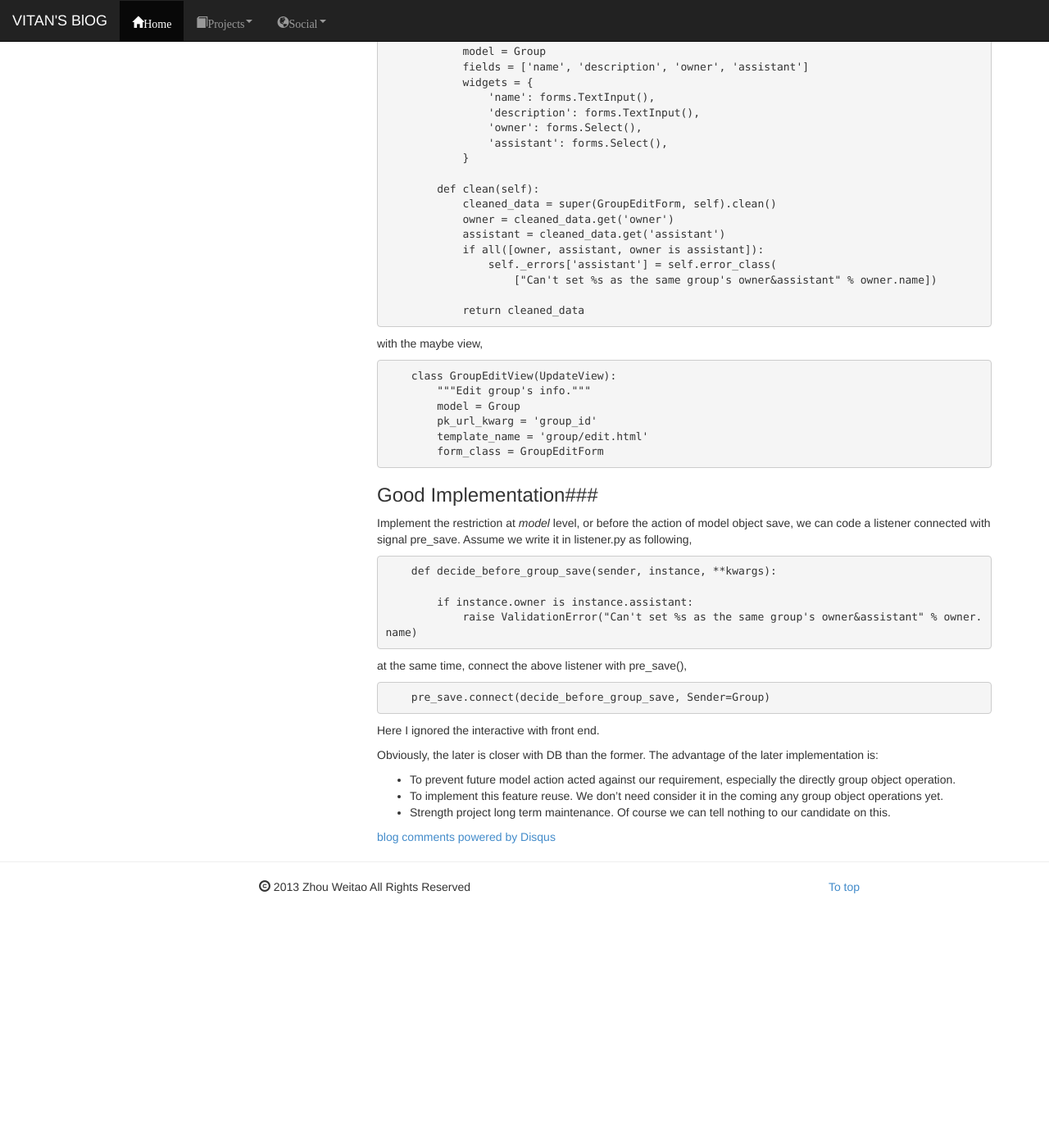
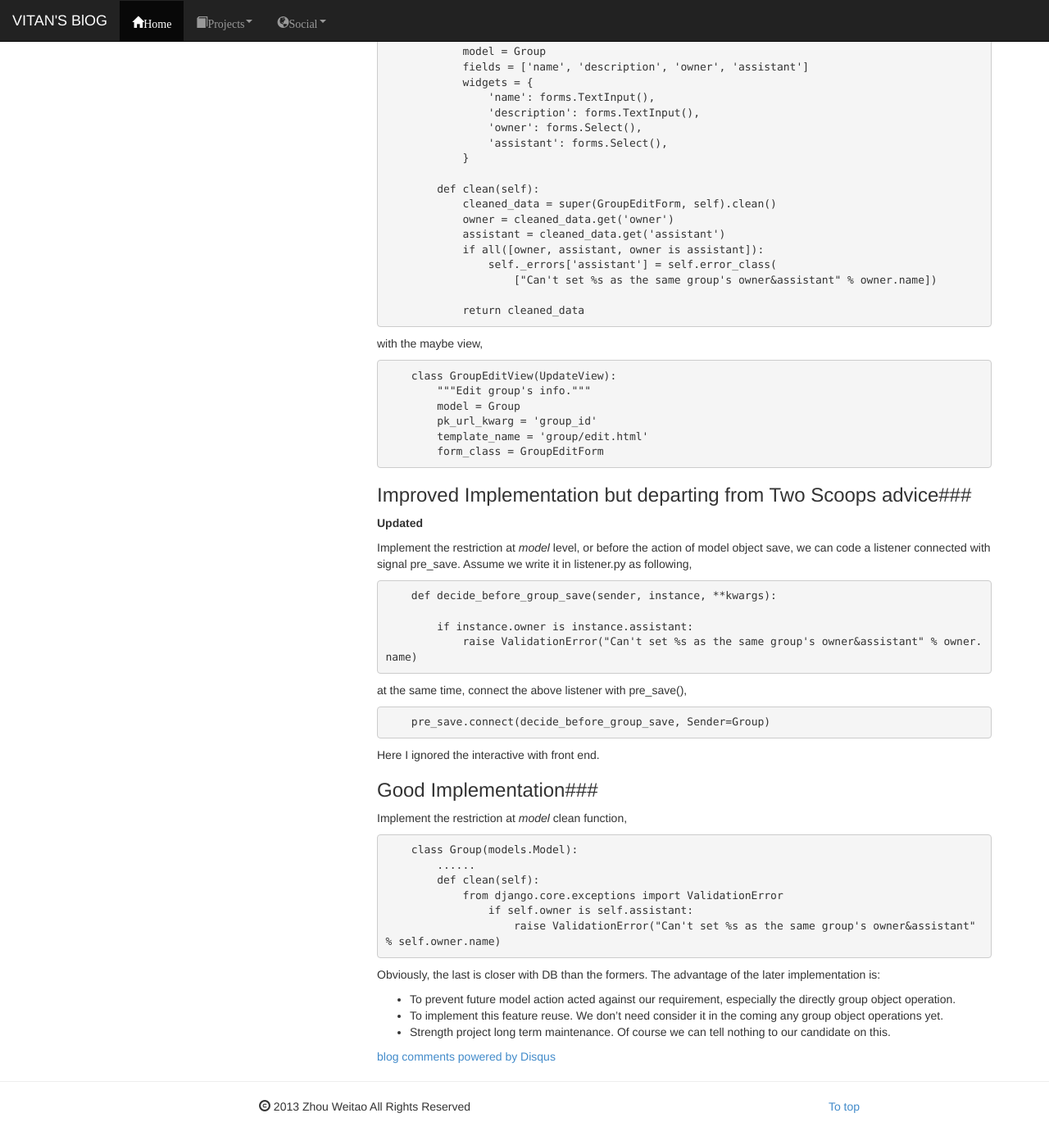
Before and after one commit to vitan/vitan.github.io, a Jekyll site: the page built from _posts/2014-07-17-Best-Practical-of-Django.md, in a window 1280 px wide and 1400 px high, scrolled down 796 px. Shown: the top 1397 px of the window at 82% size. Built offline with Jekyll 4.4.1, drawn with Linux system fonts in a browser that asks for light colours; Markdown is read by kramdown in place of the engine named in the settings; comment, search, counter and statistics services are not loaded; before the commit the page ends 1928 px from its top, so only the background shows below that.

Commit message:
REV: Improved the validation to model clean from signal.

```diff
--- a/_posts/2014-07-17-Best-Practical-of-Django.md
+++ b/_posts/2014-07-17-Best-Practical-of-Django.md
@@ -65,7 +65,9 @@ with the maybe view,
             template_name = 'group/edit.html'
             form_class = GroupEditForm
 
-###Good Implementation###
+###Improved Implementation but departing from Two Scoops advice###
+
+**Updated**
 
 Implement the restriction at *model* level, or before the action of model object save, we can code a listener connected with signal pre_save. Assume we write it in listener.py as following,
 
@@ -80,8 +82,18 @@ at the same time, connect the above listener with pre_save(),
 
 Here I ignored the interactive with front end.
 
+###Good Implementation###
 
-Obviously, the later is closer with DB than the former. The advantage of the later implementation is:
+Implement the restriction at *model* clean function,
+
+        class Group(models.Model):
+            ......
+            def clean(self):
+                from django.core.exceptions import ValidationError
+                    if self.owner is self.assistant:
+                        raise ValidationError("Can't set %s as the same group's owner&assistant" % self.owner.name)
+
+Obviously, the last is closer with DB than the formers. The advantage of the later implementation is:
 
 * To prevent future model action acted against our requirement, especially the directly group object operation.
 * To implement this feature reuse. We don't need consider it in the coming any group object operations yet.
```
